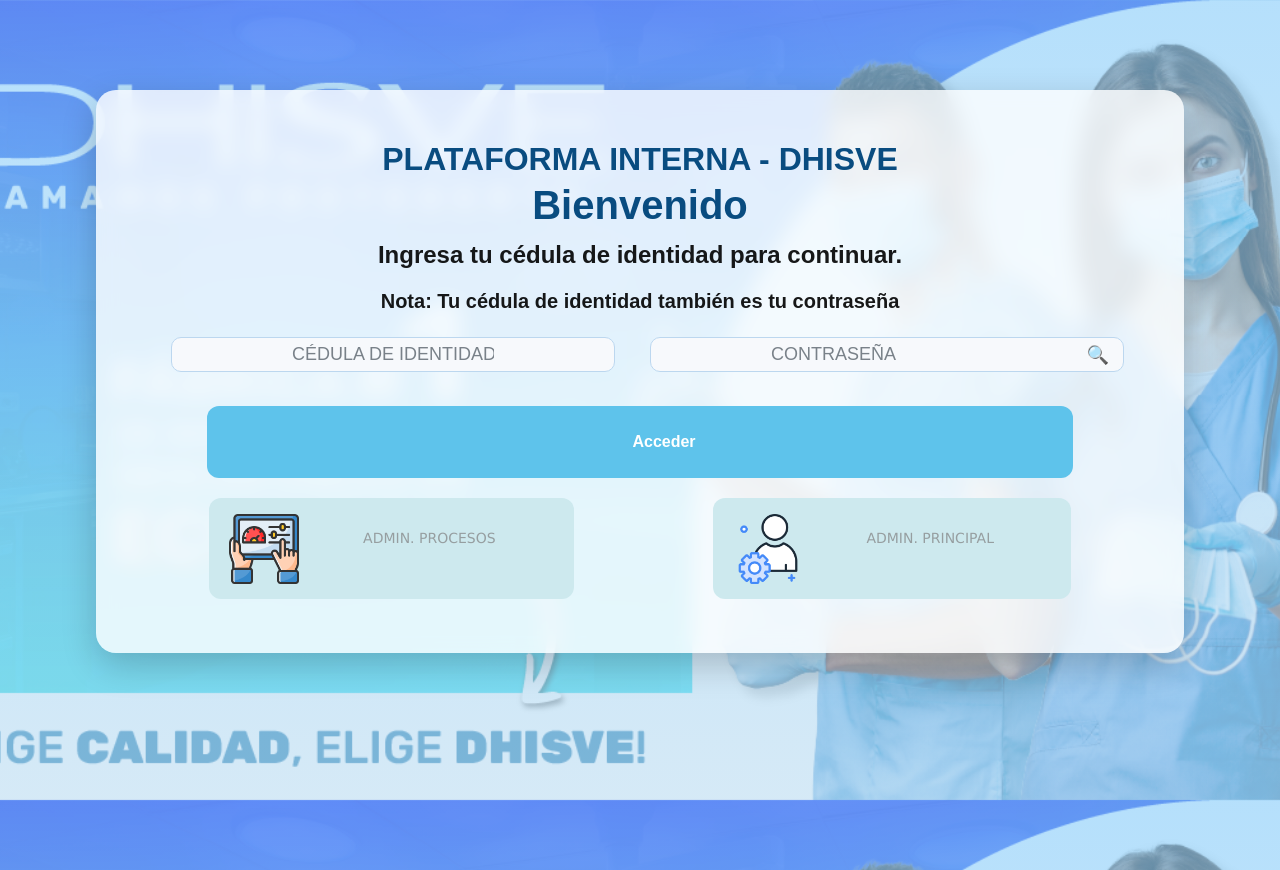
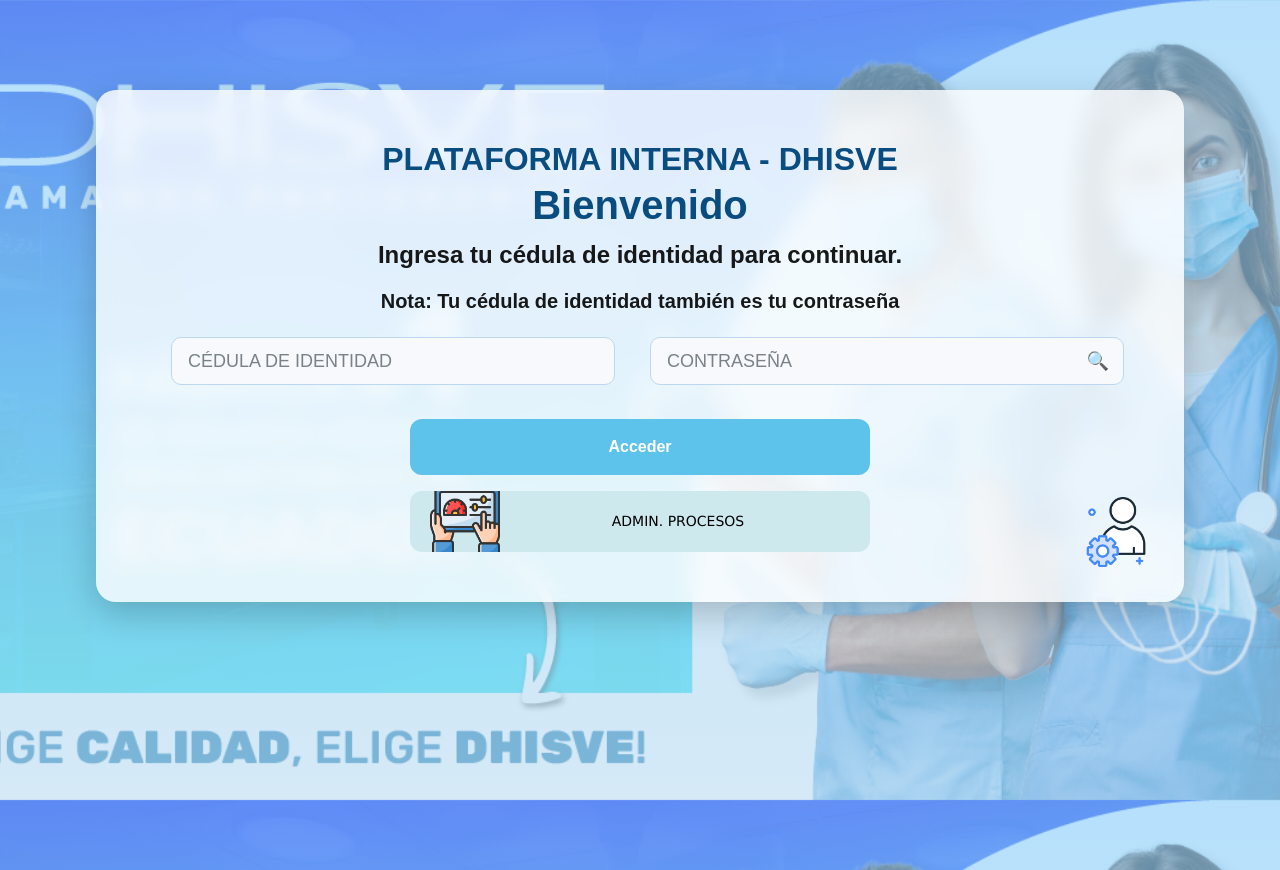
Before and after one commit to FamedicSeg/PlataformTrainingSafemed_frntd, a React (Vite) app: page / in a window 1280 px wide. Built offline with nearby package versions, Linux system fonts and the light colour scheme; no server answers.

Commit message:
feat: :fire: New changes in the css frontend

```diff
--- a/src/pages/principal.jsx
+++ b/src/pages/principal.jsx
@@ -195,8 +195,7 @@ export default function LoginNombre() {
             </span>
           </div>
         </div>
-           <div>
-          <div className="col-12 text-center mt-4">
+          <div className="acciones-login">
             <button
               className="btn-continuar"
               onClick={handleLogin}
@@ -208,26 +207,21 @@ export default function LoginNombre() {
             >
               {loading ? "Cargando..." : "Acceder"}
             </button>
-          </div>
 
             <div className="botones-contenedor-administradores">
-          <div className="botones-container-admin-proceso">
               <button
                 className="btn-adminProceso"
                 onClick={() => navigate("/admin/procesos")}
               >
                 ADMIN. PROCESOS
               </button>
-          </div>
-
-          <div className="botones-container-admin-principal">
               <button
                 className="btn-adminPrincipal"
                 onClick={() => navigate("/admin")}
+                aria-label="Administración principal"
+                title="Administración principal"
               >
-              ADMIN. PRINCIPAL
               </button>
-          </div>
             </div>
           </div>
       </div>
--- a/src/styles/pages/principal.css
+++ b/src/styles/pages/principal.css
@@ -38,6 +38,7 @@ body {
 }
 
 .container-pr {
+  position: relative;
   max-width: 1500px;
   width: 100%;
   padding: 40px 35px;
@@ -46,6 +47,7 @@ body {
   border-radius: 20px;
   box-shadow: 0 12px 35px rgba(0, 0, 0, 0.20);
   animation: fadeIn 0.6s ease-out;
+
 }
 
 .contenedor-login-principal{
@@ -113,6 +115,16 @@ body {
   box-shadow: 0 0 8px rgba(13, 110, 253, 0.4);
 }
 
+/* Bloque de acciones: botón Acceder + botones de administración */
+.acciones-login {
+  display: flex;
+  flex-direction: column;
+  align-items: center;
+  gap: 16px;
+  width: 100%;
+  max-width: 460px;
+  margin: 24px auto 0;
+}
 
 /* BOTÓN PRINCIPAL */
 .btn-primary {
@@ -138,16 +150,16 @@ body {
 
 /* BOTON PARA ADMIN DE PROCESO*/
 .btn-adminProceso{
-  margin-top: 20px !important;
   background-image: url("/iconos/admin-procesos.png");
   background-size: 40px !important;
   background-repeat: no-repeat;
-  background-position: 12px !important;
+  background-position: 12px center !important;
   background-color: #cde9ee !important;
-  min-width: 140% !important;
+  min-width: 0 !important;
+  flex: 1 1 auto;
   height: auto !important;
   border: none;
-  color: rgb(150, 158, 160);
+  color: rgb(0, 0, 0);
   padding: 15px 15px 15px 60px;
   text-align: center;
   text-decoration: none;
@@ -162,7 +174,7 @@ body {
 
 @media (min-width: 768px) {
   .btn-adminProceso {
-    padding: 30px 24px 50px 100px !important;
+    padding: 20px 24px 20px 100px !important;
     background-position: 20px center !important;
     background-size: 70px !important;
   }
@@ -176,14 +188,13 @@ body {
 
 /* BOTÓN ADMIN PRINCIPAL */
 .btn-adminPrincipal{
-  margin-top: 20px !important;
   background-image: url("/iconos/admin-principal.png");
   background-size: 40px !important;
   background-repeat: no-repeat;
   background-position: 12px !important;
-  background-color: #cde9ee !important;
-  min-width: 140% !important;
-  height: auto !important;
+  background-color: transparent !important;
+  min-width: 0 !important;
+  height: 100px !important;
   border: none;
   color: rgb(150, 158, 160);
   padding: 15px 15px 15px 60px;
@@ -192,22 +203,25 @@ body {
   font-family: 'Lucida Sans', 'Lucida Sans Regular', 'Lucida Grande', 'Lucida Sans Unicode', Geneva, Verdana, sans-serif;
   display: inline-block;
   font-size: 14px !important;
-  margin: 4px 2px;
+  margin: 0;
   cursor: pointer;
   border-radius: 12px;
   min-height: 60px !important;
-
+  transition: 0.25s ease;
+  position: absolute;
+  right: 20px;
+  bottom: 20px;
 }
 .btn-adminPrincipal:hover {
-  background-color: #64e4e4 !important;
-  color: rgb(255, 255, 255);
+  background-color: transparent !important;
   transform: translateY(-2px);
 }
 
 @media (min-width: 768px) {
   .btn-adminPrincipal {
-    padding: 30px 24px 50px 100px !important;
-    background-position: 20px center !important;
+    width: 96px;
+    padding: 20px !important;
+    background-position: center !important;
     background-size: 70px !important;
   }
 }
@@ -238,7 +252,8 @@ body {
 
 @media (min-width: 768px) {
   .form-control-custom {
-    padding: 13px 120px !important;
+    padding: 13px 16px !important;
+    height: 48px !important;
   }
 }
 
@@ -248,8 +263,9 @@ body {
   background-size: 50px !important;
   background-repeat: no-repeat !important;
   border: none;
-  padding: 24px 12px 24px 60px !important;
-  min-width: 100% !important;
+  padding: 16px 12px !important;
+  width: 100%;
+  min-width: 0 !important;
   font-size: 16px !important;
   font-weight: 600;
   border-radius: 12px;
@@ -262,31 +278,16 @@ body {
   background-color: #64e4e4 !important;
   transform: translateY(-2px);
 }
-@media (min-width: 768px) {
-  .btn-continuar {
-    max-width: 70% !important;
-  }
+.botones-contenedor-administradores {
+  display: flex;
+  align-items: stretch;
+  justify-content: center;
+  gap: 12px;
+  width: 100%;
 }
 
-
-.botones-contenedor-administradores {
-  display: flex;
-  justify-content: space-between;
-  align-items: center;
-  width: 100%;
-  gap: 350px;
-}
-
-.botones-container-admin-proceso {
-  display: flex;
-  justify-content: flex-start;
-  align-items: center;
-}
-
-.botones-container-admin-principal {
-  display: flex;
-  justify-content: flex-end;
-  align-items: center;
+.botones-contenedor-administradores button {
+  margin: 0;
 }
 
 .bienvenida-titulo {
@@ -335,6 +336,7 @@ body {
   .container-pr {
     padding: 20px 15px;
     border-radius: 14px;
+    height: 550px;
   }
 
   /* Las dos columnas pasan a una sola */
@@ -347,23 +349,33 @@ body {
     max-height: none;
   }
 
-  /* Botones de administradores apilados, sin el gap de 350px */
+  .acciones-login {
+    max-width: 100%;
+    margin-top: 16px;
+  }
+
   .botones-contenedor-administradores {
     flex-direction: column;
-    gap: 12px;
   }
-  .botones-container-admin-proceso,
-  .botones-container-admin-principal {
-    justify-content: center;
+
+  .btn-adminProceso {
+    padding: 15px 15px 15px 60px !important;
+    background-size: 40px !important;
+    background-position: 12px center !important;
     width: 100%;
   }
 
-  /* min-width: 140% provoca scroll horizontal */
-  .btn-adminProceso,
-  .btn-adminPrincipal,
-  .btn-continuar {
-    min-width: 100% !important;
-    width: 100%;
+  .btn-adminPrincipal {
+    right: 12px;
+    bottom: -25px;
+    width: 64px;
+    min-height: 64px !important;
+    padding: 12px !important;
+    background-size: 36px !important;
+  }
+
+  .container-pr {
+    padding-bottom: 90px;
   }
 
   .form-control-custom {
```
Lines whose indentation alone changed are shown as unchanged.
